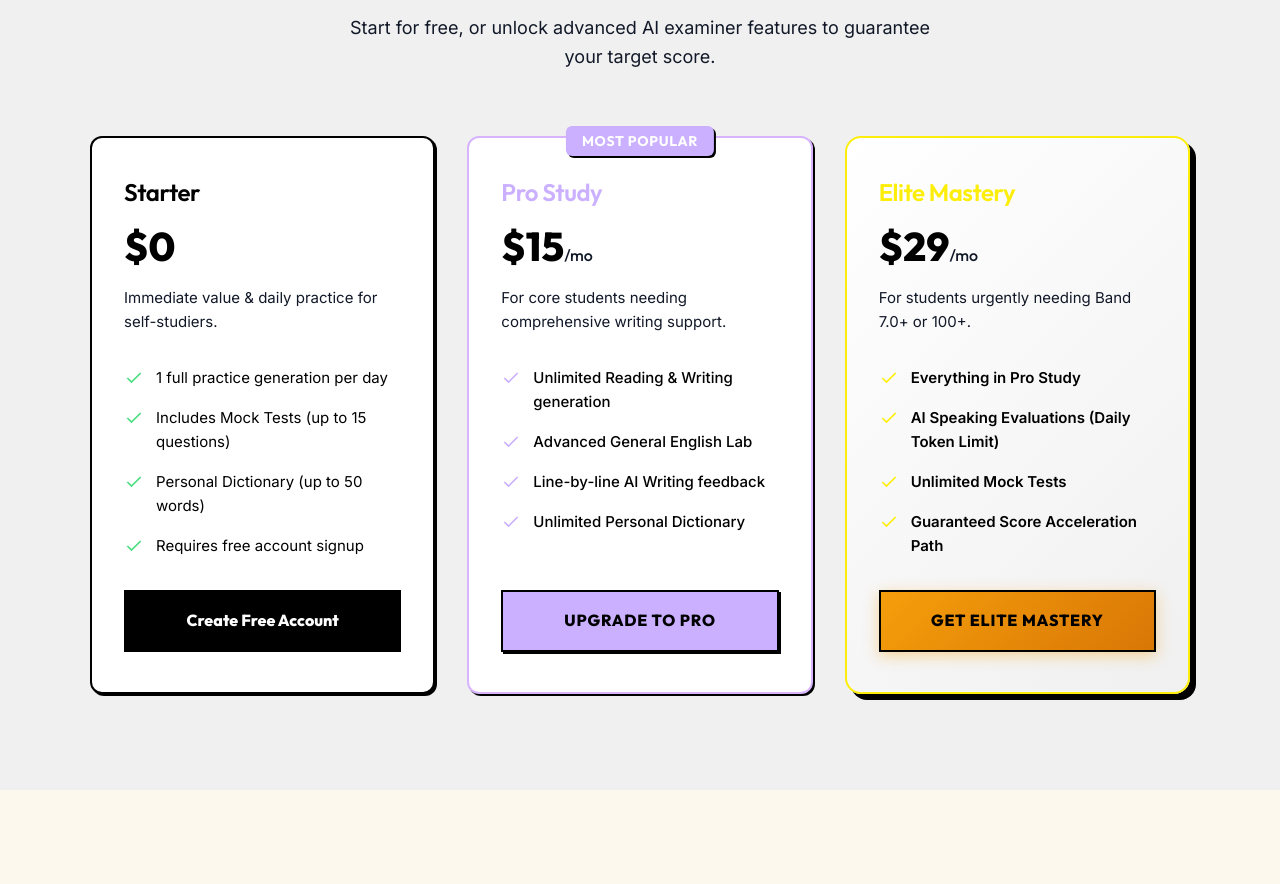
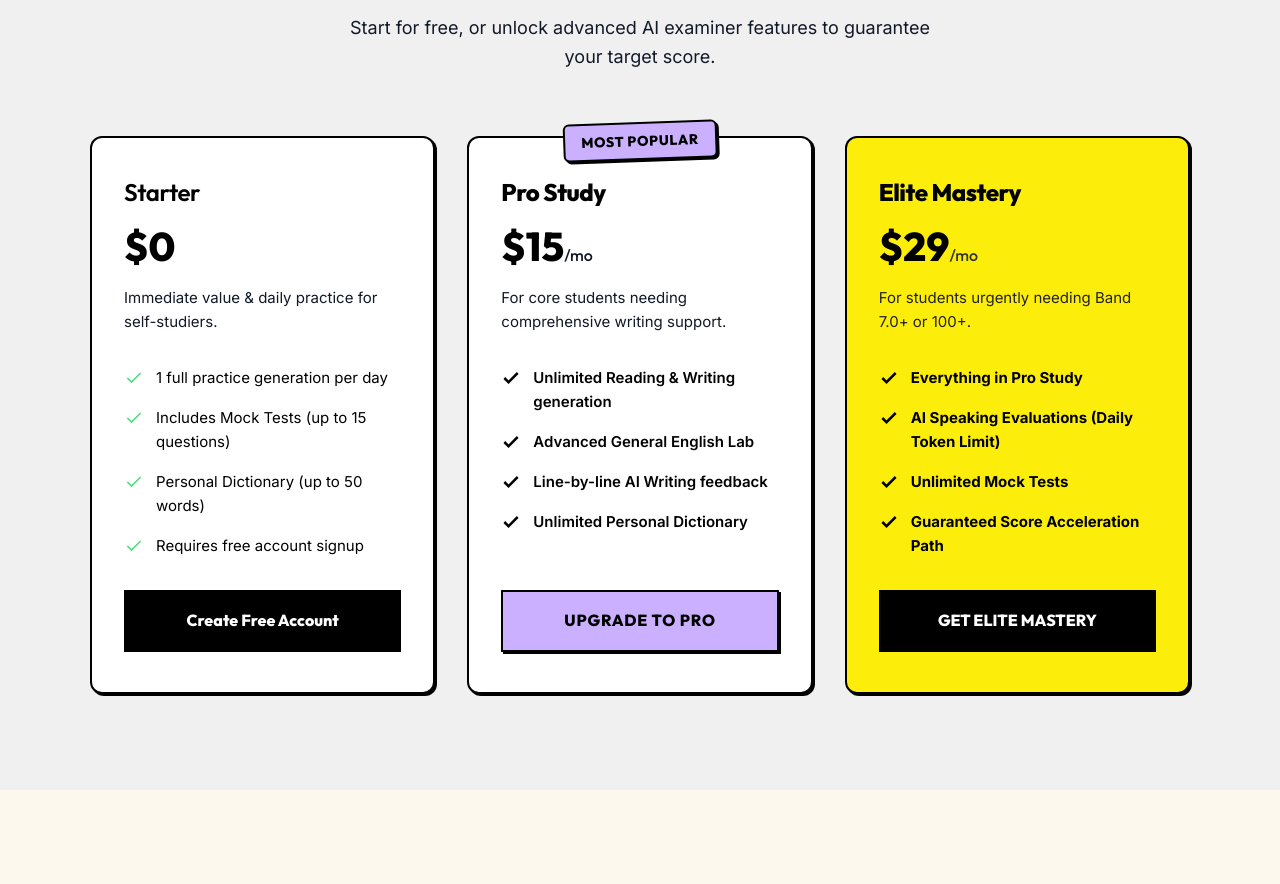
Before and after one commit to uSoyrac/personinapp, a Next.js app: page / in a window 1280 px wide. Shown: the part 2994-3878 px from the top of the page. Built offline with nearby package versions, Linux system fonts and the light colour scheme.

Commit message:
style: fix contrast and brutalism aesthetics on pricing cards

```diff
--- a/app/page.tsx
+++ b/app/page.tsx
@@ -236,11 +236,11 @@ export default function LandingPage() {
             </div>
 
             {/* Pro Plan */}
-            <div className="card" style={{ padding: "2.5rem 2rem", display: "flex", flexDirection: "column", height: "100%", border: "2px solid var(--primary-light)", position: "relative" }}>
-              <div style={{ position: "absolute", top: "-12px", left: "50%", transform: "translateX(-50%)" }}>
-                <span className="badge" style={{ background: "var(--primary)", color: "#fff", padding: "0.25rem 1rem", border: "none", fontWeight: 700 }}>Most Popular</span>
+            <div className="card" style={{ padding: "2.5rem 2rem", display: "flex", flexDirection: "column", height: "100%", background: "var(--surface)", position: "relative" }}>
+              <div style={{ position: "absolute", top: "-16px", left: "50%", transform: "translateX(-50%) rotate(-2deg)" }}>
+                <span className="badge" style={{ background: "var(--lavender)", color: "#000", padding: "0.375rem 1rem", border: "var(--border-width) solid var(--border)", boxShadow: "var(--shadow-sm)", fontWeight: 900, textTransform: "uppercase" }}>Most Popular</span>
               </div>
-              <h3 style={{ fontSize: "1.5rem", marginBottom: "0.5rem", color: "var(--primary)" }}>Pro Study</h3>
+              <h3 style={{ fontSize: "1.5rem", marginBottom: "0.5rem", color: "#000", fontWeight: 900 }}>Pro Study</h3>
               <p style={{ fontSize: "2.5rem", fontWeight: 800, fontFamily: "var(--font-display)", color: "var(--foreground)", marginBottom: "0.5rem" }}>$15<span style={{ fontSize: "1rem", color: "var(--foreground-muted)", fontWeight: 500 }}>/mo</span></p>
               <p style={{ fontSize: "0.9375rem", marginBottom: "2rem", color: "var(--foreground-muted)" }}>For core students needing comprehensive writing support.</p>
 
@@ -251,20 +251,20 @@ export default function LandingPage() {
                   "Line-by-line AI Writing feedback",
                   "Unlimited Personal Dictionary"
                 ].map(feature => (
-                  <li key={feature} style={{ display: "flex", alignItems: "flex-start", gap: "0.75rem", fontSize: "0.9375rem", fontWeight: 500 }}>
-                    <svg width="20" height="20" viewBox="0 0 24 24" fill="none" stroke="var(--primary)" strokeWidth="2" style={{ flexShrink: 0, marginTop: "2px" }}><polyline points="20 6 9 17 4 12"/></svg>
+                  <li key={feature} style={{ display: "flex", alignItems: "flex-start", gap: "0.75rem", fontSize: "0.9375rem", fontWeight: 600, color: "#000" }}>
+                    <svg width="20" height="20" viewBox="0 0 24 24" fill="none" stroke="#000" strokeWidth="3" style={{ flexShrink: 0, marginTop: "2px" }}><polyline points="20 6 9 17 4 12"/></svg>
                     {feature}
                   </li>
                 ))}
               </ul>
-              <button className="btn-primary" style={{ width: "100%", justifyContent: "center" }} onClick={() => window.dispatchEvent(new Event("open-signup"))}>Upgrade to Pro</button>
+              <button className="btn-primary" style={{ width: "100%", justifyContent: "center" }} onClick={() => window.dispatchEvent(new Event("open-signup"))}>UPGRADE TO PRO</button>
             </div>
 
             {/* Elite Plan */}
-            <div className="card-elevated" style={{ padding: "2.5rem 2rem", display: "flex", flexDirection: "column", height: "100%", background: "linear-gradient(135deg, var(--surface) 0%, var(--surface-2) 100%)", borderColor: "var(--gold)" }}>
-              <h3 style={{ fontSize: "1.5rem", marginBottom: "0.5rem", color: "var(--gold)" }}>Elite Mastery</h3>
-              <p style={{ fontSize: "2.5rem", fontWeight: 800, fontFamily: "var(--font-display)", color: "var(--foreground)", marginBottom: "0.5rem" }}>$29<span style={{ fontSize: "1rem", color: "var(--foreground-muted)", fontWeight: 500 }}>/mo</span></p>
-              <p style={{ fontSize: "0.9375rem", marginBottom: "2rem", color: "var(--foreground-muted)" }}>For students urgently needing Band 7.0+ or 100+.</p>
+            <div className="card" style={{ padding: "2.5rem 2rem", display: "flex", flexDirection: "column", height: "100%", background: "var(--gold)" }}>
+              <h3 style={{ fontSize: "1.5rem", marginBottom: "0.5rem", color: "#000", fontWeight: 900 }}>Elite Mastery</h3>
+              <p style={{ fontSize: "2.5rem", fontWeight: 800, fontFamily: "var(--font-display)", color: "#000", marginBottom: "0.5rem" }}>$29<span style={{ fontSize: "1rem", color: "#333", fontWeight: 500 }}>/mo</span></p>
+              <p style={{ fontSize: "0.9375rem", marginBottom: "2rem", color: "#222" }}>For students urgently needing Band 7.0+ or 100+.</p>
 
               <ul style={{ listStyle: "none", padding: 0, margin: "0 0 2rem", flex: 1, display: "flex", flexDirection: "column", gap: "1rem" }}>
                 {[
@@ -273,13 +273,13 @@ export default function LandingPage() {
                   "Unlimited Mock Tests",
                   "Guaranteed Score Acceleration Path"
                 ].map(feature => (
-                  <li key={feature} style={{ display: "flex", alignItems: "flex-start", gap: "0.75rem", fontSize: "0.9375rem", fontWeight: 600 }}>
-                    <svg width="20" height="20" viewBox="0 0 24 24" fill="none" stroke="var(--gold)" strokeWidth="2" style={{ flexShrink: 0, marginTop: "2px" }}><polyline points="20 6 9 17 4 12"/></svg>
+                  <li key={feature} style={{ display: "flex", alignItems: "flex-start", gap: "0.75rem", fontSize: "0.9375rem", fontWeight: 700, color: "#000" }}>
+                    <svg width="20" height="20" viewBox="0 0 24 24" fill="none" stroke="#000" strokeWidth="3" style={{ flexShrink: 0, marginTop: "2px" }}><polyline points="20 6 9 17 4 12"/></svg>
                     {feature}
                   </li>
                 ))}
               </ul>
-              <button className="btn-primary" style={{ width: "100%", justifyContent: "center", background: "linear-gradient(135deg, #F59E0B, #D97706)", boxShadow: "0 4px 14px 0 rgba(245, 158, 11, 0.39)" }} onClick={() => window.dispatchEvent(new Event("open-signup"))}>Get Elite Mastery</button>
+              <button className="btn-secondary" style={{ width: "100%", justifyContent: "center" }} onClick={() => window.dispatchEvent(new Event("open-signup"))}>GET ELITE MASTERY</button>
             </div>
 
           </div>
```
